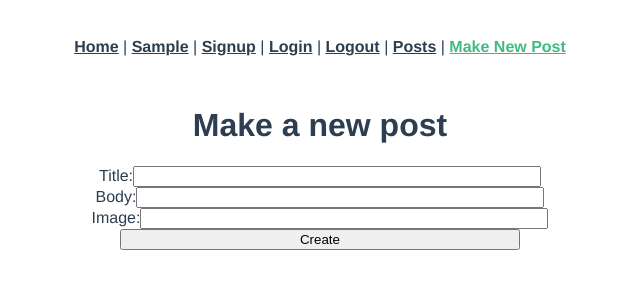
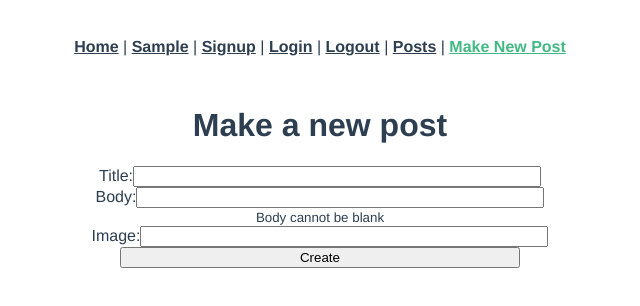
Before and after one commit to cellulosami/blog_frontend_app_practice, a Vue app: page /posts/new in a window 1280 px wide. Shown: the top 306 px of the page, without its empty margins (320-960 px from the left). Built offline with nearby package versions, Linux system fonts and the light colour scheme.

Commit message:
add character count to body

```diff
--- a/src/views/PostsNew.vue
+++ b/src/views/PostsNew.vue
@@ -10,6 +10,10 @@
       <div class="form-group">
         <label>Body:</label>
         <input class="form-control" v-model="body">
+        <br />
+        <small v-if="body.length === 0">Body cannot be blank</small>
+        <small v-if="body.length > 0 && body.length < 256">{{ 255 - body.length }} characters remaining</small>
+        <small v-if="body.length >= 256" style="color: red;">Character limit exceeded</small>
       </div>
       <div class="form-group">
         <label>Image:</label>
```
